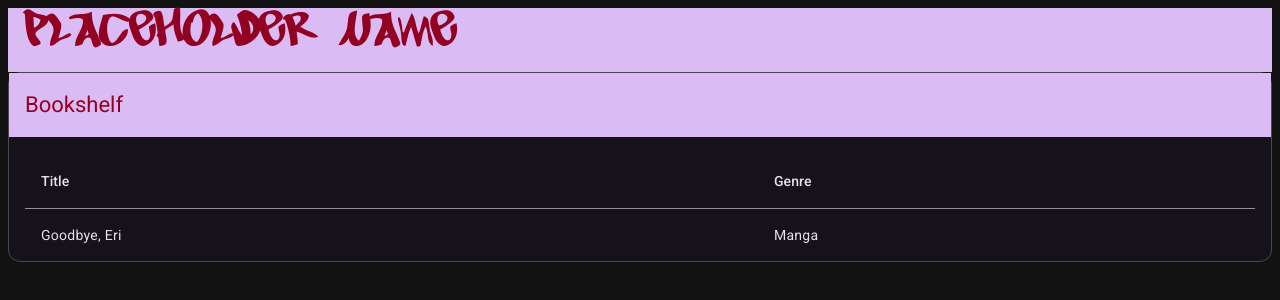
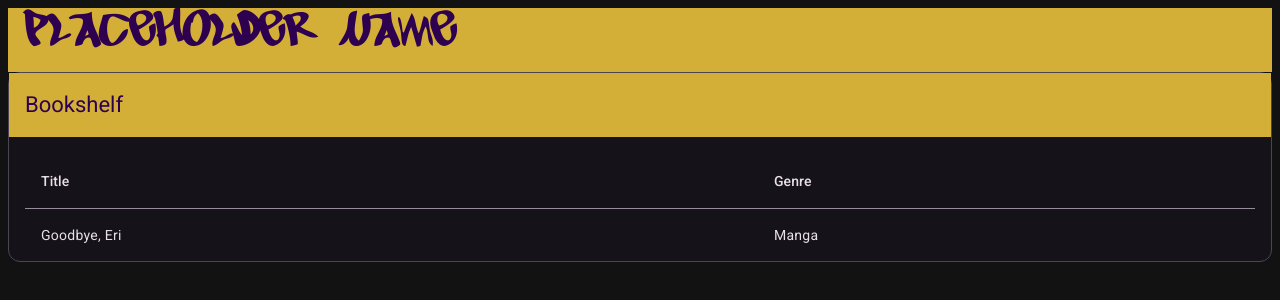
Before and after one commit to Cozzolindo/java-crud, an Angular app in the folder crud-angular/: page / in a window 1280 px wide. Shown: the top 300 px of the page. Built offline with nearby package versions, Linux system fonts and the light colour scheme.

Commit message:
Added new colors for mat.toolbar and organized all imports

```diff
--- a/crud-angular/src/app/books/books-module.ts
+++ b/crud-angular/src/app/books/books-module.ts
@@ -2,9 +2,8 @@
 
 import { CommonModule } from '@angular/common';
 import { NgModule } from '@angular/core';
-import { MatTableModule } from '@angular/material/table';
 import { BooksRoutingModule } from './books-routing-module';
-import {MatCardModule} from '@angular/material/card';
+import { AppMaterialModule } from '../shared/app-material/app-material-module';
 
 
 @NgModule({
@@ -12,8 +11,7 @@ import {MatCardModule} from '@angular/material/card';
   imports: [
     CommonModule,
     BooksRoutingModule,
-    MatTableModule,
-    MatCardModule
+    AppMaterialModule
   ]
 })
 export class BooksModule { }
--- a/crud-angular/src/styles.scss
+++ b/crud-angular/src/styles.scss
@@ -23,7 +23,7 @@ h1{
 
 :root {
   @include mat.toolbar-overrides((
-    container-background-color: #dabbf3,
-    container-text-color: #920022,
+    container-background-color: #D4AF37,
+    container-text-color: #2d0050,
   ));
 }
```
Also changed, not shown: crud-angular/src/app/books/titles/titles.ts (+3 -5 lines), crud-angular/src/app/shared/app-material/app-material-module.ts (added, +20 -0 lines).
